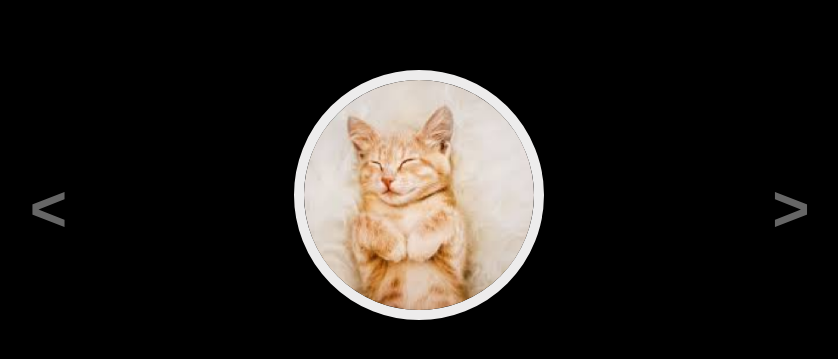
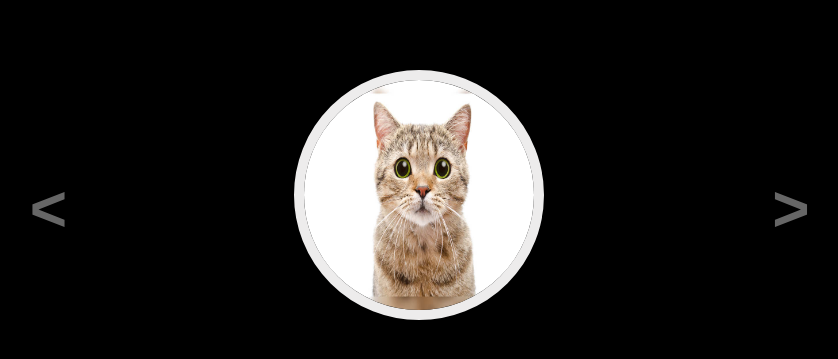
Before and after one commit to yashita-jain/slider, a plain HTML site: page index.html in a window 1280 px wide. Shown: the part 151-510 px from the top of the page, without its empty margins (221-1059 px from the left). Drawn offline with Linux system fonts and the light colour scheme.

Commit message:
changes img

```diff
--- a/index.html
+++ b/index.html
@@ -188,7 +188,7 @@ body{
                <div class="images">
                  <div class="card">
                    <div class="card_container">
-                     <div id="main"><img src="/assets/cat1.png"></img></div>
+                     <div id="main"><img src="/assets/cat3.jpg"></img></div>
                      <div id="textbox">
                        <h2>Podcast</h2>
                        <h4>Lorem ipsum dolor sit<br> amet consectetur adipisi<br> elit. Delectus, vitae!</h4>
```
